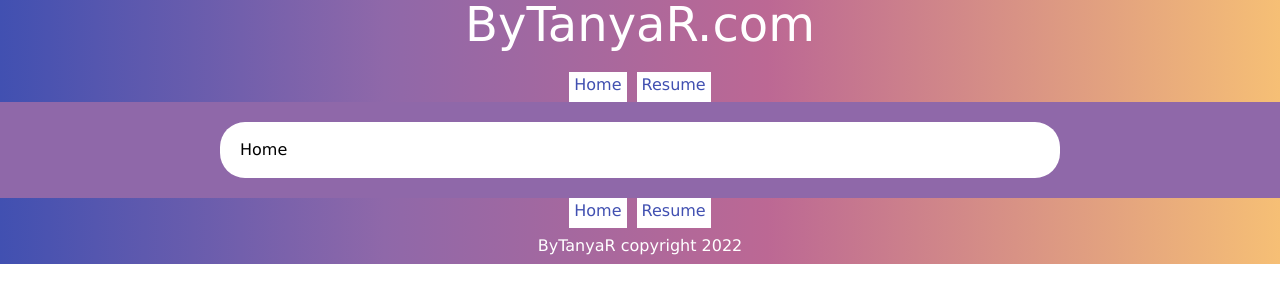
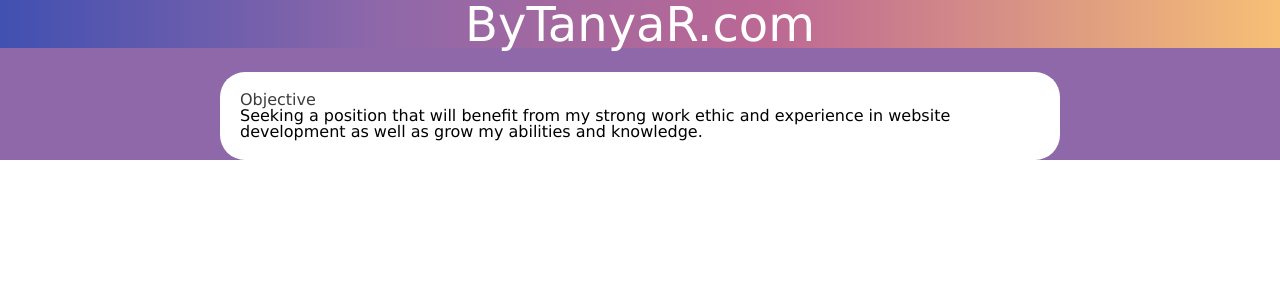
Before and after one commit to bytanyar/React-2022, a React app: page /resume-2022 in a window 1280 px wide. Shown: the top 302 px of the page. Built offline with nearby package versions, Linux system fonts and the light colour scheme.

Commit message:
basic home page start

```diff
--- a/src/App.js
+++ b/src/App.js
@@ -17,9 +17,12 @@
     <div className="app">
       <div className='header-container'>
         <h1>ByTanyaR.com</h1>
-        <Navbar />
+        {/* <Navbar /> */}
       </div>
-      <BrowserRouter>
+
+      <Home />
+
+      {/* <BrowserRouter>
         <Layout>
           <Routes>
             <Route exact path="/resume-2022" element={<Home />} />
@@ -29,7 +32,7 @@
       </BrowserRouter>
       <div className='footer-container'>
         <Footer />
-      </div>
+      </div> */}
     </div>
   );
 }
--- a/src/pages/Home.js
+++ b/src/pages/Home.js
@@ -4,7 +4,8 @@
   return (
     <div className="container">
       <div className='box'>
-        Home
+        <h2>Objective</h2>
+        <p>Seeking a position that will benefit from my strong work ethic and experience in website development as well as grow my abilities and knowledge.</p>
       </div>
     </div>
   );
```
